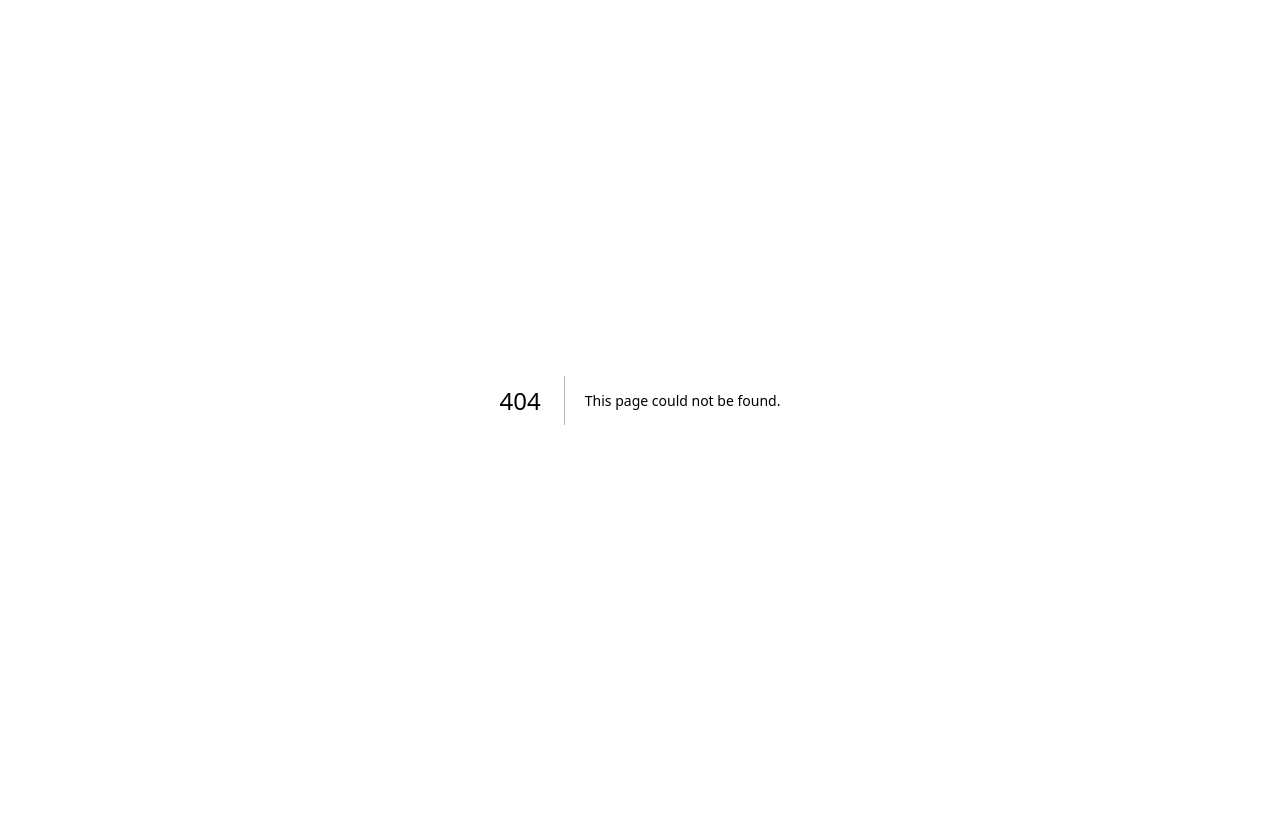
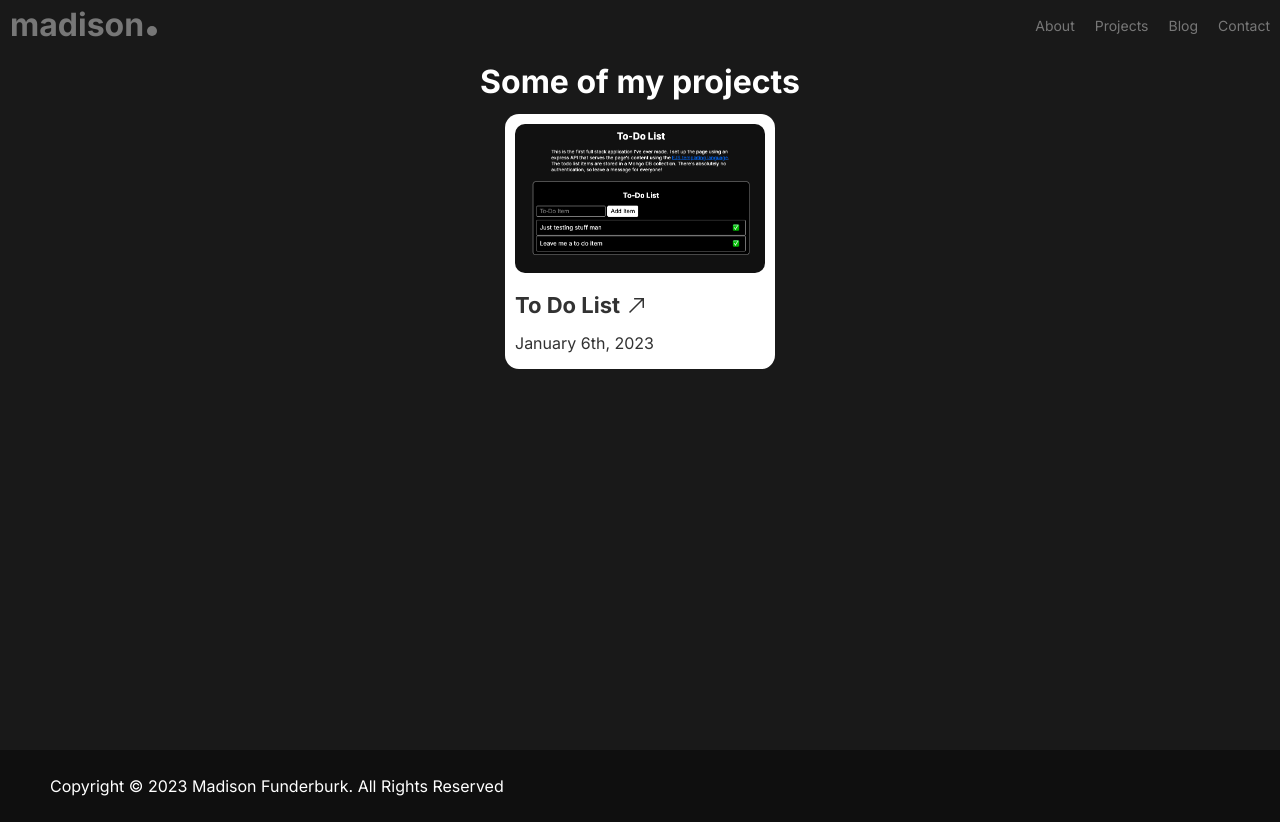
Before and after one commit to madfun12/next_portfolio_v2, a Next.js app: page /projects in a window 1280 px wide. Before the commit this address had no page. Before the commit the page ends 800 px from the top, so only its background shows below. Built offline with nearby package versions, Linux system fonts and the light colour scheme.

Commit message:
Adding projects page and project tile

```diff
--- /dev/null
+++ b/components/project.jsx
@@ -0,0 +1,14 @@
+export default function Project(props) {
+    return (
+        <a href={props.link}>
+            <div className="project">
+                <img src={props.img} alt={props.imgAlt} />
+                <h4>
+                    {props.title}
+                    <span class="material-symbols-outlined">north_east</span>
+                </h4>
+                <p>{props.date}</p>
+            </div>
+        </a>
+    );
+}
--- a/components/topPage.jsx
+++ b/components/topPage.jsx
@@ -47,6 +47,9 @@ export default function TopPage(props) {
                         <Link href="/about">About</Link>
                     </li>
                     <li>
+                        <Link href="/projects">Projects</Link>
+                    </li>
+                    <li>
                         <Link href="/blog">Blog</Link>
                     </li>
                     <li>
@@ -66,6 +69,14 @@ export default function TopPage(props) {
                         <li>
                             <Link href="/about" tabIndex={!isOpen ? "-1" : ""}>
                                 About
+                            </Link>
+                        </li>
+                        <li>
+                            <Link
+                                href="/projects"
+                                tabIndex={!isOpen ? "-1" : ""}
+                            >
+                                Projects
                             </Link>
                         </li>
                         <li>
--- /dev/null
+++ b/pages/projects.jsx
@@ -0,0 +1,18 @@
+import TopPage from "../components/topPage";
+import Project from "../components/project";
+
+export default function Projects() {
+    return (
+        <TopPage>
+            <h1 className="site-header">Some of my projects</h1>
+            <div className="project-holder">
+                <Project
+                    link="https://to-do-list-gilt-ten.vercel.app/"
+                    title="To Do List"
+                    date="January 6th, 2023"
+                    img="/images/todolist.png"
+                />
+            </div>
+        </TopPage>
+    );
+}
--- /dev/null
+++ b/styles/components/_projects.scss
@@ -0,0 +1,31 @@
+.project-holder {
+    display: flex;
+    align-items: center;
+    justify-content: center;
+    a {
+        display: block;
+        width: fit-content;
+        .project {
+            background-color: white;
+            width: fit-content;
+            padding: 10px;
+            border-radius: 14px;
+            color: #323232;
+            img {
+                border-radius: 10px;
+            }
+            h4 {
+                display: flex;
+                align-items: center;
+                font-size: 22px;
+                span {
+                    margin-left: 5px;
+                }
+            }
+
+            img {
+                max-width: 250px;
+            }
+        }
+    }
+}
--- a/styles/globals.scss
+++ b/styles/globals.scss
@@ -67,3 +67,4 @@ p {
 @import "./components/about";
 @import "./components/blog-post";
 @import "./components/contact";
+@import "./components/projects";
```
Also changed, not shown: pages/project.jsx (deleted, +0 -10 lines), public/images/todolist.png (added).
